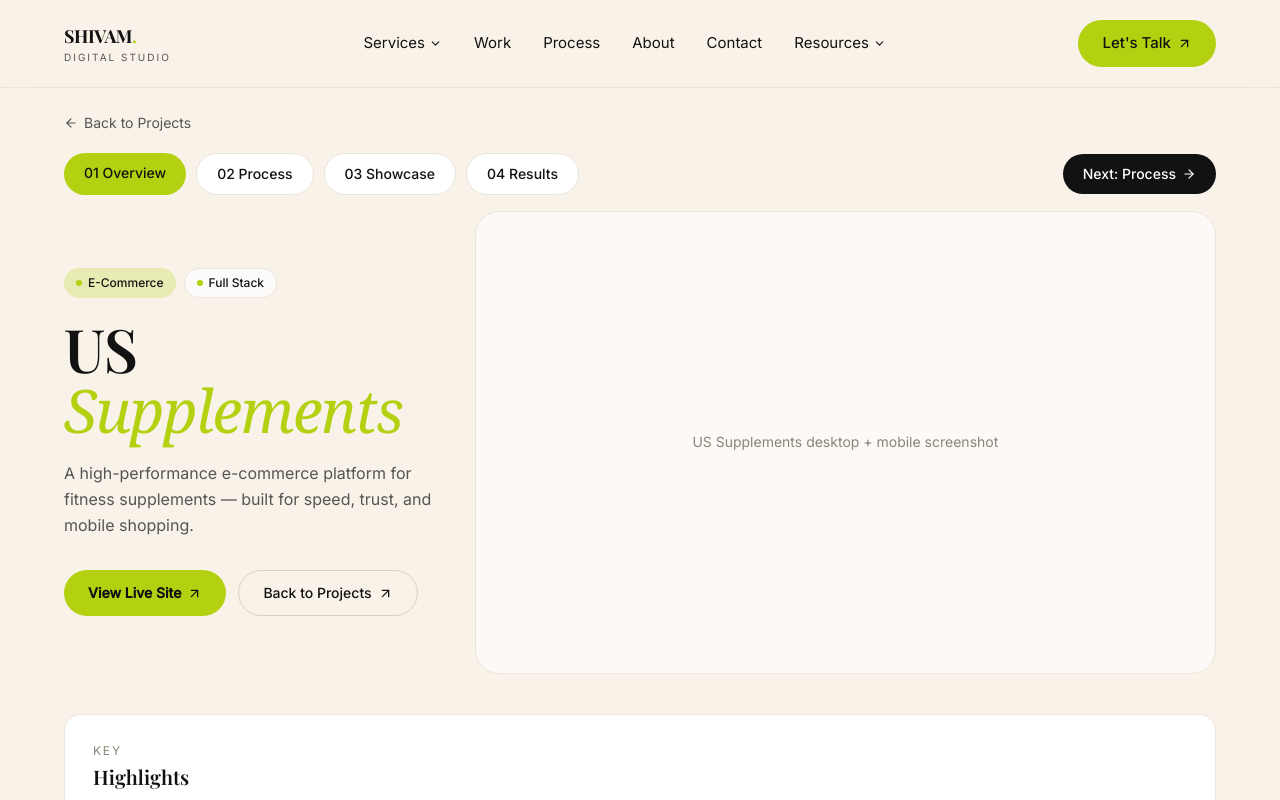
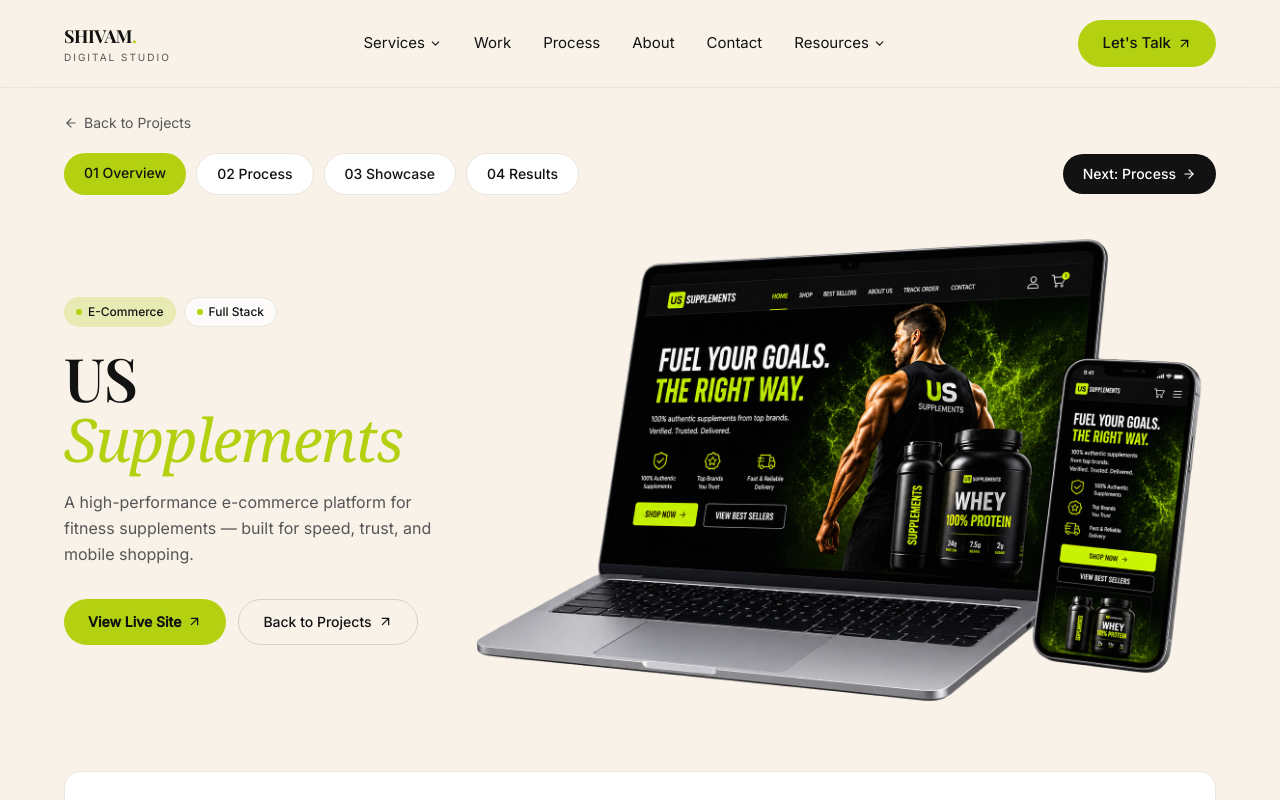
Before and after one commit to Shivam-hr/E-commerece-Protfolio, a Next.js app: page /work/us-supplements in a window 1280 px wide. Shown: the top 800 px of the page. Built offline with nearby package versions, Linux system fonts and the light colour scheme.

Commit message:
add image to us suppliment page and also remove the border from image

```diff
--- a/app/work/us-supplements/page.tsx
+++ b/app/work/us-supplements/page.tsx
@@ -16,6 +16,9 @@
   Github,
   Palette,
 } from "lucide-react";
+import Image from "next/image";
+import usSupplementsPreview from "@/Images/us-supplements-preview.png";
+
 
 const highlights = [
   { icon: Package, value: "250+", label: "Products" },
@@ -106,9 +109,19 @@
             </div>
           </div>
 
-          {/* Hero mockup — swap this placeholder for the real desktop+mobile screenshot composite */}
-          <div className="relative w-full aspect-[16/10] bg-white/60 border border-border rounded-[24px] flex items-center justify-center text-sm text-mutedLight">
-            US Supplements desktop + mobile screenshot
+
+          {/* Hero mockup */}
+          <div
+            className="relative w-full   overflow-hidden"
+            style={{ aspectRatio: "1496 / 1051" }}
+          >
+            <Image
+              src={usSupplementsPreview}
+              alt="US Supplements website preview"
+              fill
+              className="object-contain"
+              priority
+            />
           </div>
         </div>
       </section>
```
